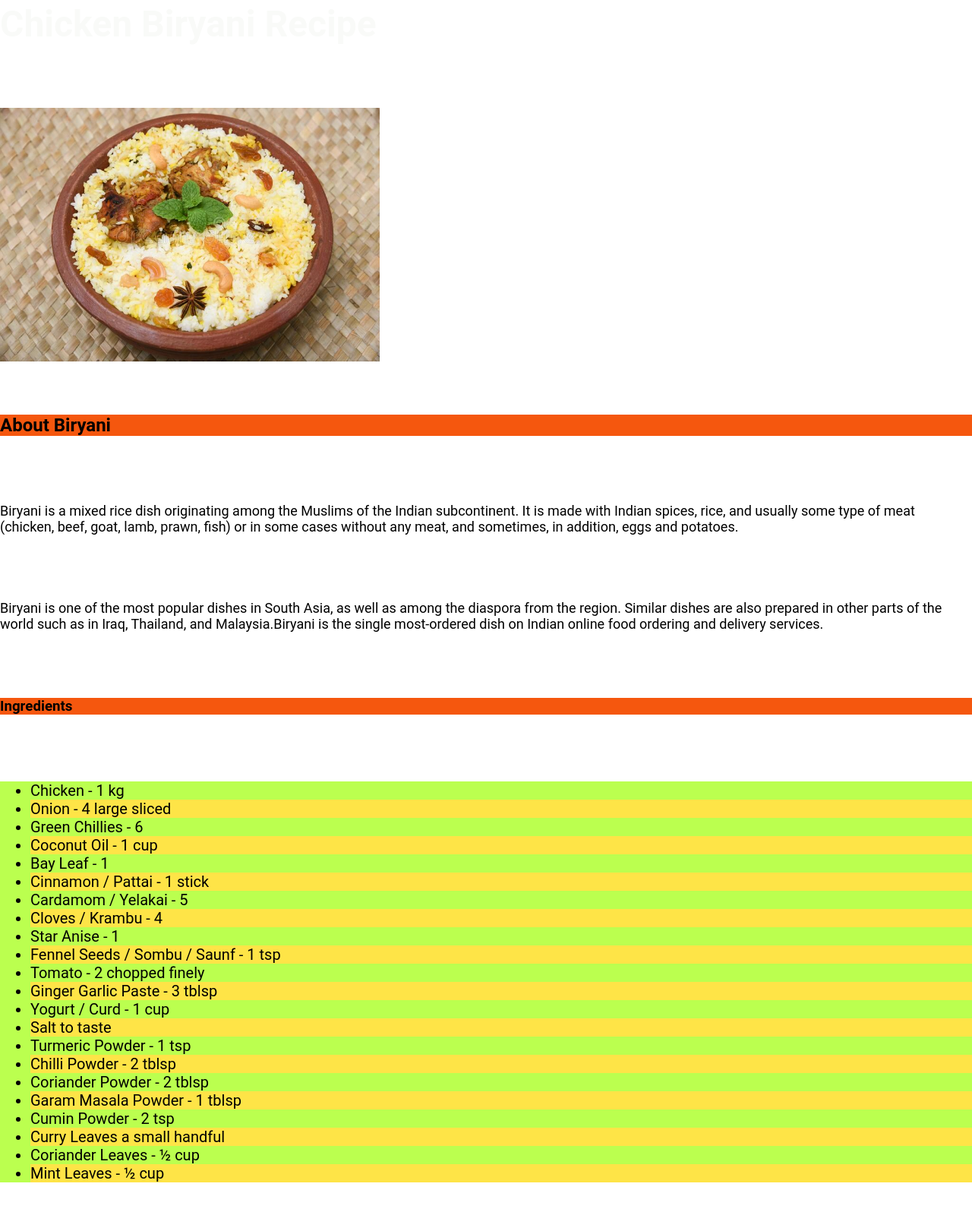
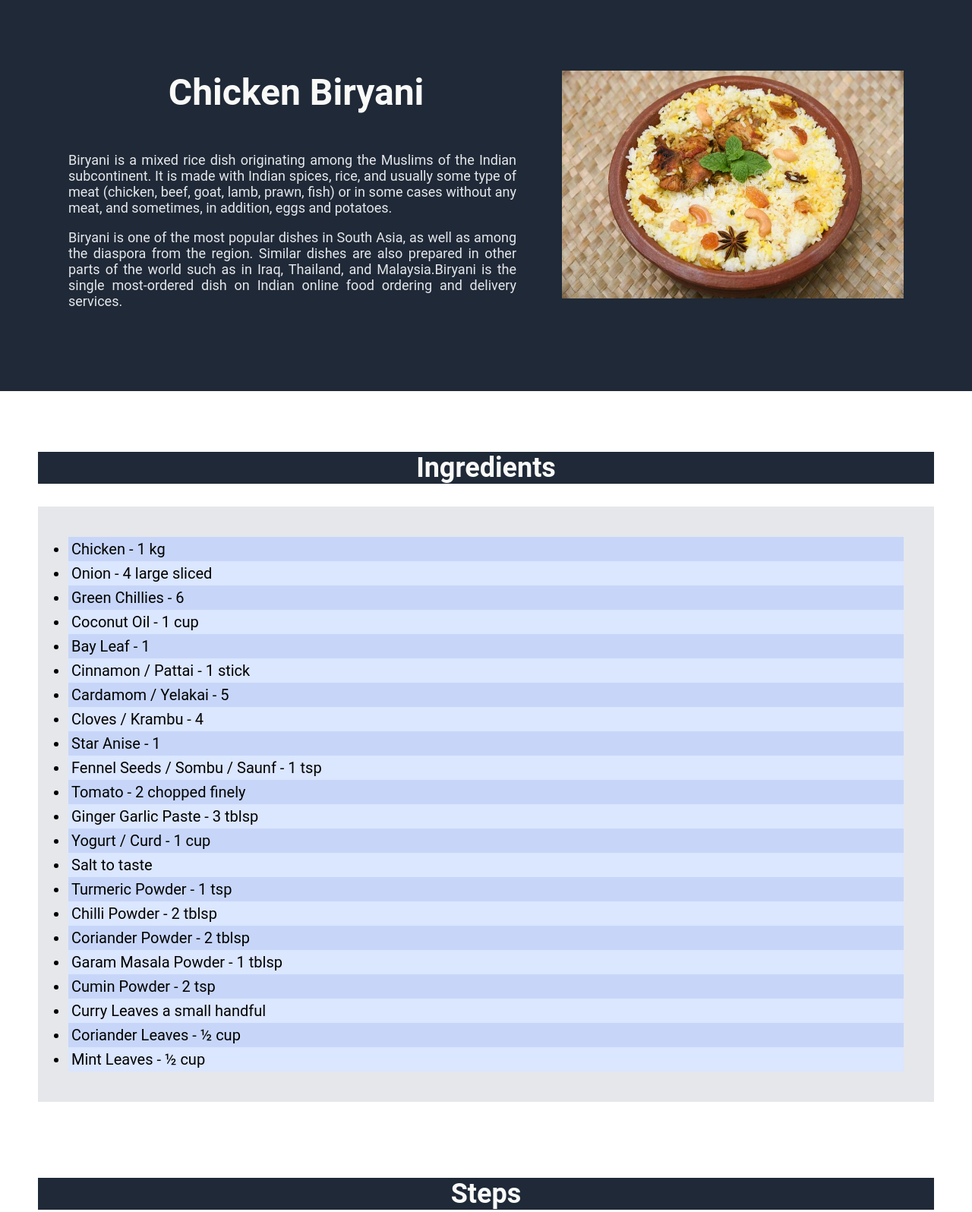
Before and after one commit to ananduprakash/odin-recipes, a plain HTML site: page recipes/biryani.html in a window 1280 px wide. Shown: the part 29-1625 px from the top of the page at 76% size. Drawn offline with Linux system fonts and the light colour scheme.

Commit message:
Redesign home and recipe pages

```diff
--- a/recipes/biryani.html
+++ b/recipes/biryani.html
@@ -6,12 +6,19 @@
     <link rel="stylesheet" href="../style.css">
 </head>
 <body>
-    <h1>Chicken Biryani Recipe</h1>
+
+    <div class="head">
+
+        <div class="titleb">
+            <h1>Chicken Biryani</h1>
+            <div class="intro"><p>Biryani is a mixed rice dish originating among the Muslims of the Indian subcontinent. It is made with Indian spices, rice, and usually some type of meat (chicken, beef, goat, lamb, prawn, fish) or in some cases without any meat, and sometimes, in addition, eggs and potatoes.</p>
+            <p>Biryani is one of the most popular dishes in South Asia, as well as among the diaspora from the region. Similar dishes are also prepared in other parts of the world such as in Iraq, Thailand, and Malaysia.Biryani is the single most-ordered dish on Indian online food ordering and delivery services.</p>
+            </div>
+        </div>
         <img src="../images/chickenbiryani.jpg" alt="Image of Chicken Biryani">
-    <h2>About Biryani</h2>
-    <p>Biryani is a mixed rice dish originating among the Muslims of the Indian subcontinent. It is made with Indian spices, rice, and usually some type of meat (chicken, beef, goat, lamb, prawn, fish) or in some cases without any meat, and sometimes, in addition, eggs and potatoes.</p>
-    <p>Biryani is one of the most popular dishes in South Asia, as well as among the diaspora from the region. Similar dishes are also prepared in other parts of the world such as in Iraq, Thailand, and Malaysia.Biryani is the single most-ordered dish on Indian online food ordering and delivery services.</p>
-    <h3>Ingredients</h3>
+    </div>
+    <div class="ingredients">
+        <h2>Ingredients</h2>
         <ul class="list1">
             <li class="l1">Chicken - 1 kg</li>
             <li class="l2">Onion - 4 large sliced</li>
@@ -36,7 +43,9 @@
             <li class="l1">Coriander Leaves - ½ cup</li>
             <li class="l2">Mint Leaves - ½ cup</li>
         </ul>
-    <h3>Steps</h3>
+    </div>
+    <div class="steps">
+        <h2>Steps</h2>
         <ol class="list2">
             <li class="l1">Wash and soak rice for 30 mins.</li>
             <li class="l2"> heat oil in a biryani pot. Add 3 sliced onions and cook till golden brown. Remove it to a bowl.</li>
@@ -56,5 +65,9 @@
             <li class="l2">Cover the pot and cook on very low heat for 30 mins. Now leave aside for 15 mins.</li>
             <li class="l1"> fluff up the rice and serve hot.</li>
         </ol>
+    </div>
+    <div class="header">
+        <a href="../index.html"> Home</a>
+    </div>
 </body>
 </html>
--- a/style.css
+++ b/style.css
@@ -6,6 +6,7 @@ body{
     display: flex;
     flex-direction: column;
     justify-content: space-between;
+    align-items: center;
     gap: 50px;
     }
 
@@ -34,6 +35,7 @@ h1{
     font-size: 48px;
     font-weight: extra-bold;
     color: #f9faf8;
+    text-align: center;
 }
 
 .intro{
@@ -44,6 +46,7 @@ h1{
 }
 
 .content{
+    width: 1500px;
     display: flex;
     justify-content: center;
     flex-wrap: wrap;
@@ -73,32 +76,47 @@ a{
     margin: 5px 20px 0px 20px;
 }
 
+.titleb{
+    flex-basis: 650px;
+    display: flex;
+    flex-direction: column;
+    text-align: justify;
+    margin-right: 50px;
+}
 
 .list1{
-    background-color: rgba(157, 255, 0, 0.692);
+    width: 1100px;
+    height: auto;
+    background-color: #e5e7eb;
+    padding: 40px;
     font-size: 20px;
 }
 
 .list2{
-    background-color: rgba(0, 255, 179, 0.788);
+    width: 1100px;
+    height: auto;
+    background-color: #e5e7e5;
+    padding: 40px;
     font-size: 20px;
 }
 
 h2{
-    background-color: rgb(245, 87, 14);
+    color: #F9FAF8;
+    background-color: #1F2937;
+    font-size: 36px;
+    font-weight: extra-bold;
+    text-align: center;
 }
 
-h3{
-    background-color: rgb(245, 87, 14);
-}
-}
 
 .l1{
-    background-color: rgba(255, 228, 72, 0.637);
+    background: #c7d6f8;
+    padding: 4px;
 }
 
 .l2{
-    background-color: rgba(255, 228, 72, 0.986);
+    background: #dbe6ff;
+    padding: 4px;
 }
 
 img{
@@ -108,4 +126,9 @@ img{
 
 p{
     font-size: 18px;
+    padding-top: 0;
 }
+
+.header{
+    background-color: #e5e7eb;
+}
```
Also changed, not shown: recipes/beeffry.html (+16 -5 lines), recipes/paneermasala.html (+21 -6 lines). Lines whose indentation alone changed are shown as unchanged.
